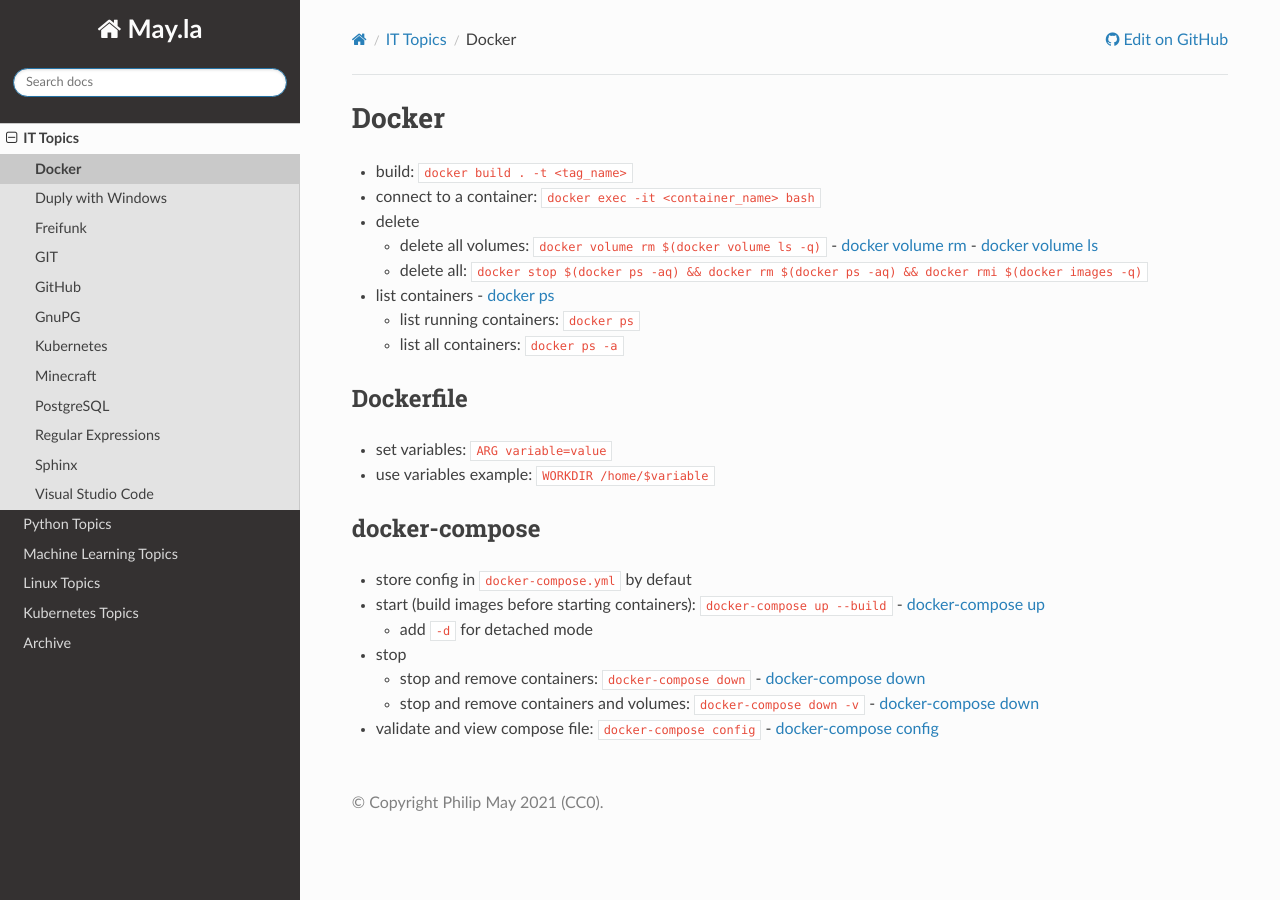
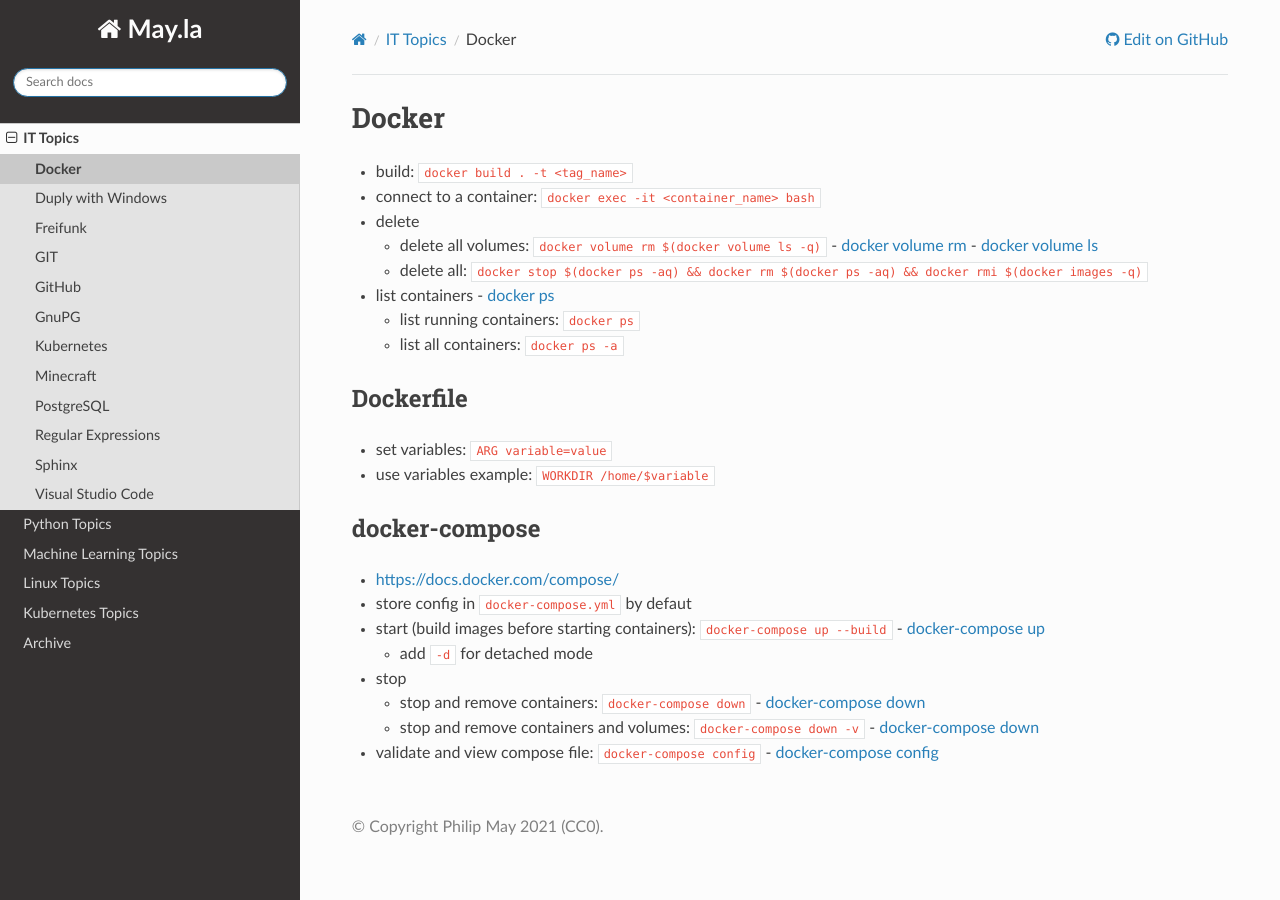
Before and after one commit to PhilipMay/May.la, a Sphinx documentation site: the page built from source/it/docker.md, in a window 1280 px wide. Built offline with Sphinx 7.4.7 and the Read the Docs theme 2.0.0, drawn with Linux system fonts in a browser that asks for light colours; some of the changed lines change nothing that is shown.

Commit message:
Update docker.md

```diff
--- a/source/it/docker.md
+++ b/source/it/docker.md
@@ -13,6 +13,7 @@
 - use variables example: `WORKDIR /home/$variable`
 
 ## docker-compose
+- https://docs.docker.com/compose/
 - store config in `docker-compose.yml` by defaut
 - start (build images before starting containers): `docker-compose up --build` - [docker-compose up](https://docs.docker.com/compose/reference/up/)
   - add `-d` for detached mode
```
